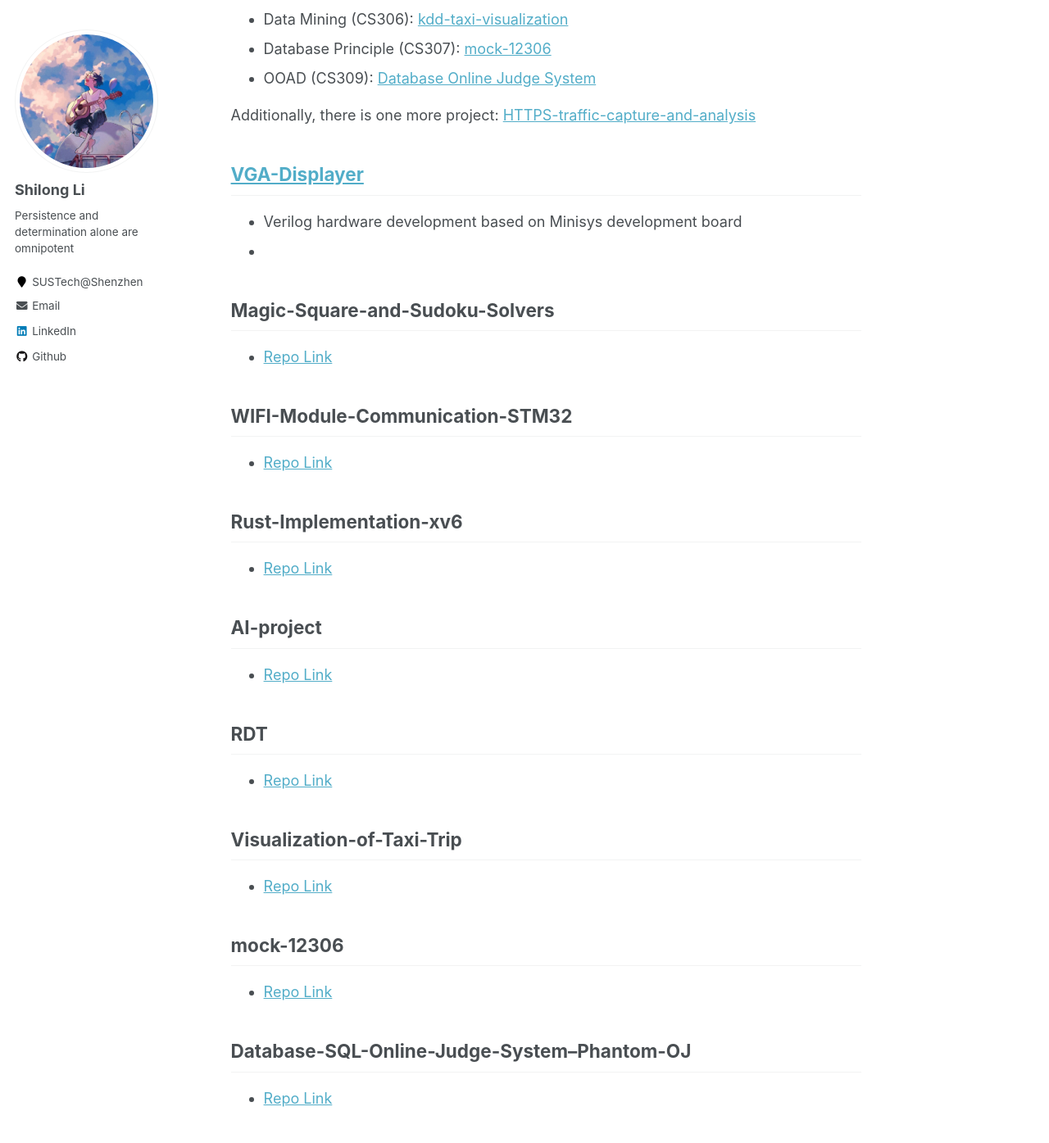
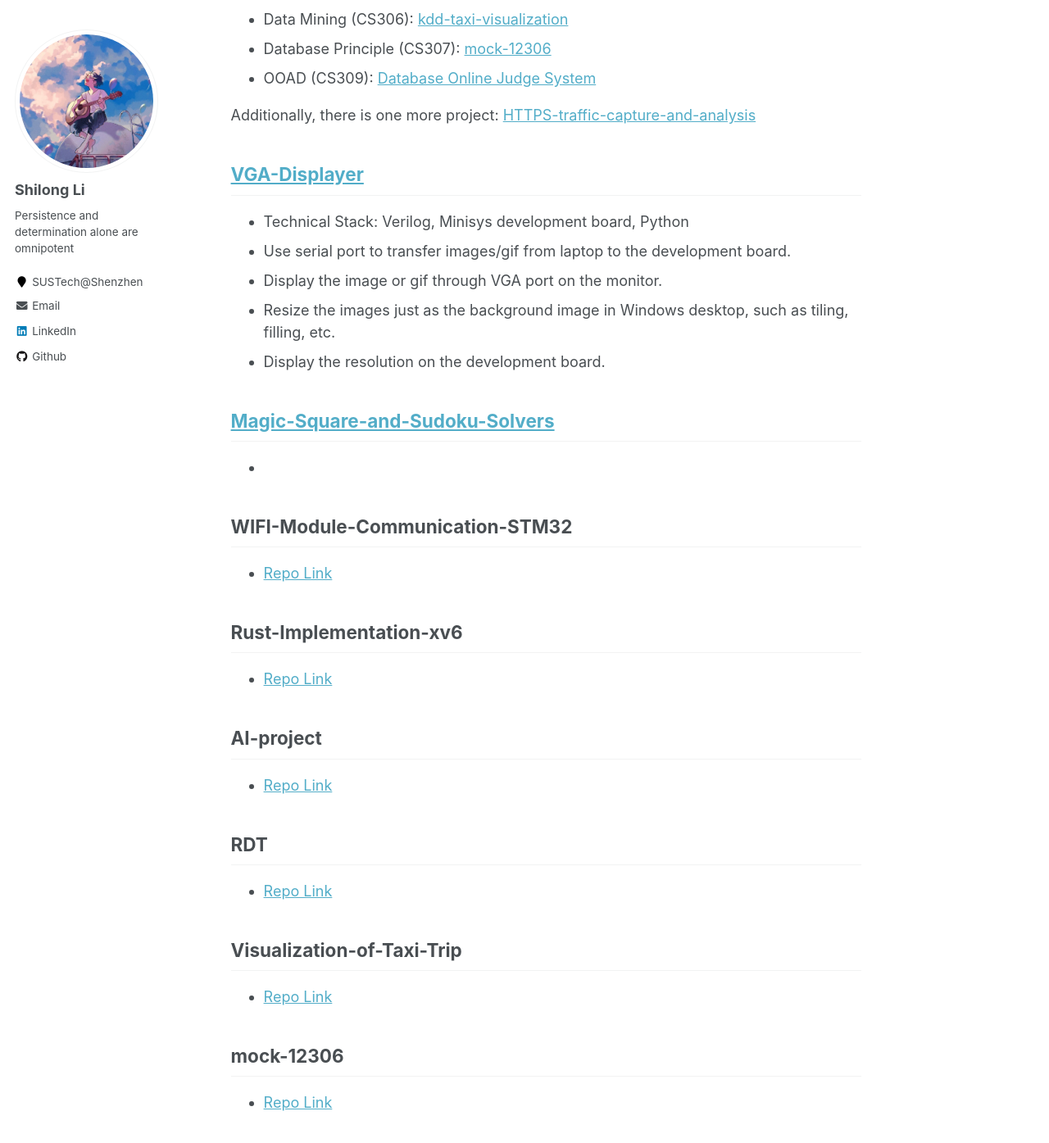
Before and after one commit to lethal233/lethal233.github.io, a Jekyll site: the page built from _pages/projects.md, in a window 1280 px wide and 1400 px high, scrolled down 517 px. Shown: the top 1395 px of the window at 82% size. Built offline with Jekyll 4.4.1, drawn with Linux system fonts in a browser that asks for light colours; some of the changed text lies outside the part shown.

Commit message:
[update] about

```diff
--- a/_pages/projects.md
+++ b/_pages/projects.md
@@ -26,12 +26,16 @@ Additionally, there is one more project: [HTTPS-traffic-capture-and-analysis](#H
 
 ## [VGA-Displayer](https://github.com/assign-D-D/simple_VGA)
 
-- Verilog hardware development based on Minisys development board
+- Technical Stack: Verilog, Minisys development board, Python
+- Use serial port to transfer images/gif from laptop to the development board.
+- Display the image or gif through VGA port on the monitor.
+- Resize the images just as the background image in Windows desktop, such as tiling, filling, etc.
+- Display the resolution on the development board.
+
+
+## [Magic-Square-and-Sudoku-Solvers](https://github.com/quantum-square)
+
 -
-
-## Magic-Square-and-Sudoku-Solvers
-
-- [Repo Link](https://github.com/quantum-square)
 
 ## WIFI-Module-Communication-STM32
 
@@ -65,6 +69,9 @@ Additionally, there is one more project: [HTTPS-traffic-capture-and-analysis](#H
 
 - [Repo Link](https://github.com/mitmproxy-https-analysis/session_capture)
 
-## Automated Web Crawler
+## [Automated Web Crawler](https://github.com/lethal233/subtle-utils)
 
-- [Repo Link](https://github.com/lethal233/subtle-utils)
+- Technical Stack: Python (requests, keyboard)
+- Given a series of URLs (Json/csv/xlsx format), and use keyboard shortcuts to open these URLs in order.
+- Get rid of Ctrl+C/V.
+- Inspired when doing the quantum-computing research.
```
